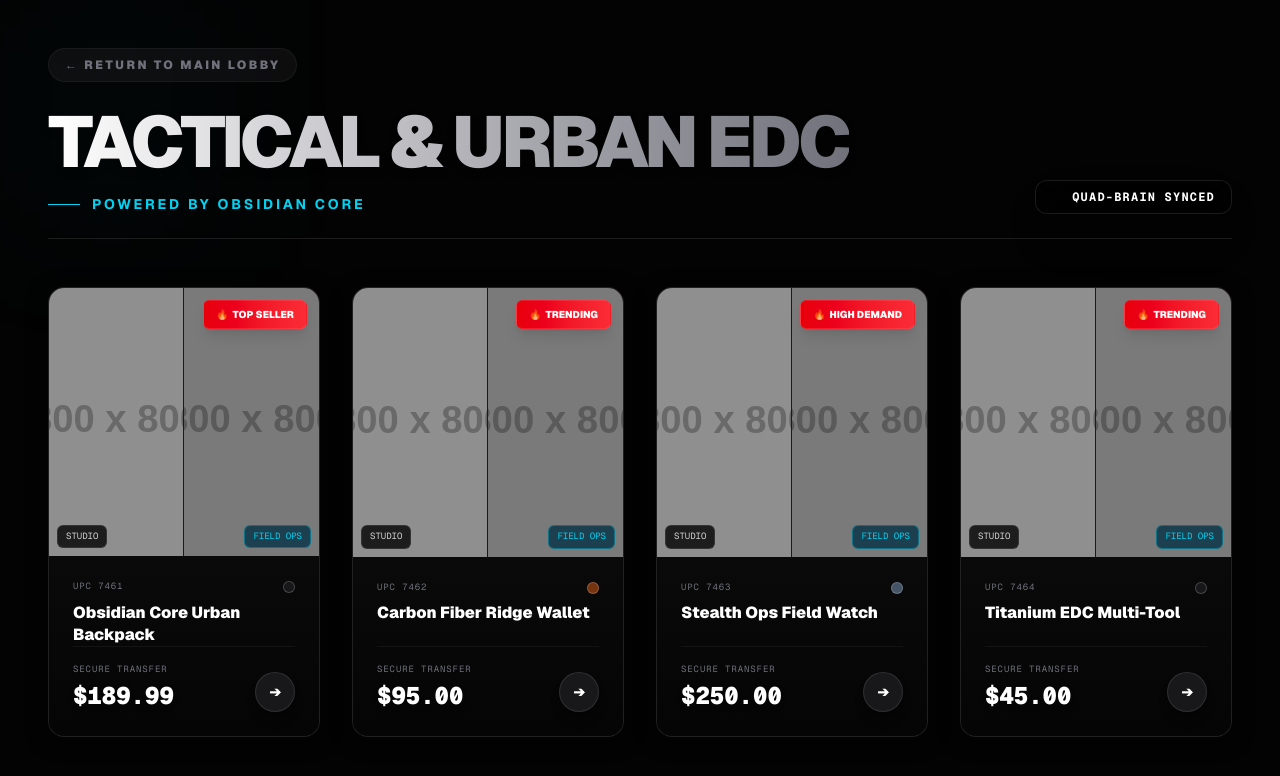
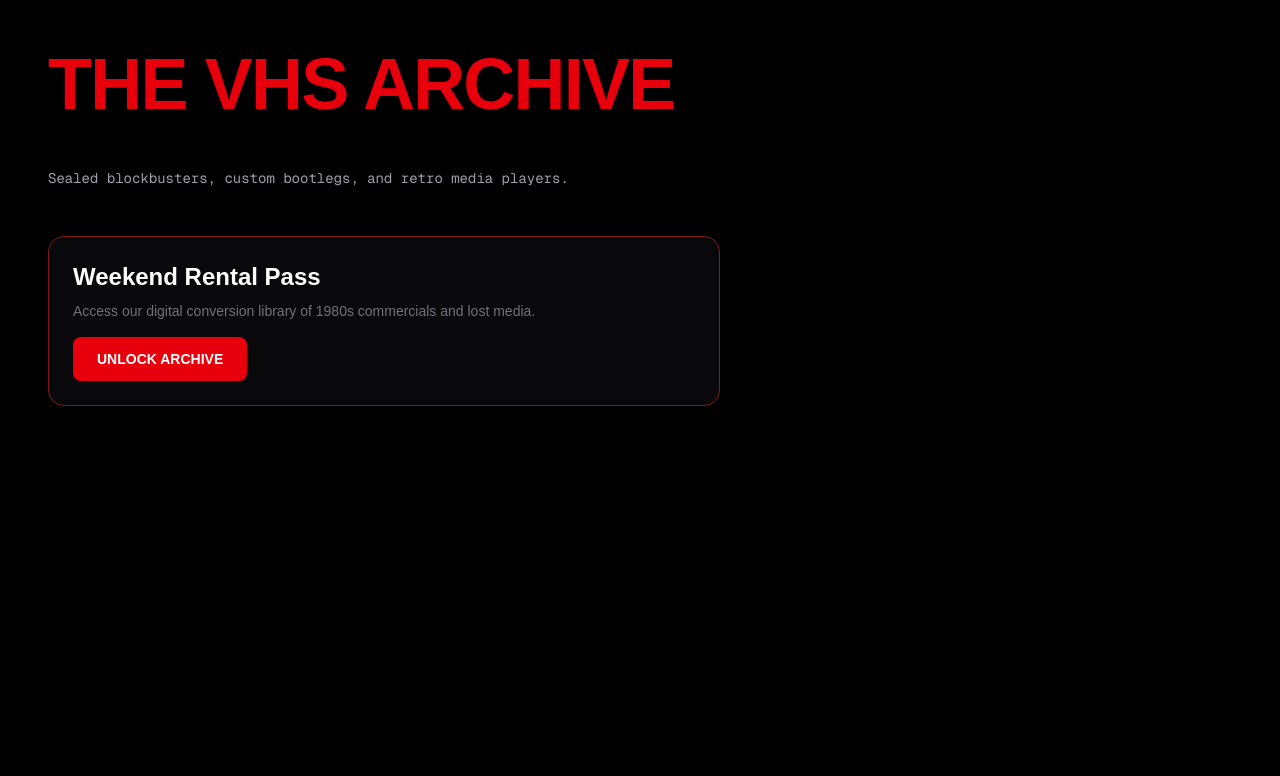
Before and after one commit to aashorrosh-beep/aether-nexus-matrix, a Next.js app: page /nostalgia/vhs-archive in a window 1280 px wide. Shown: the top 776 px of the page. Built offline with nearby package versions, Linux system fonts and the light colour scheme.

Commit message:
feat: batch 3 staggered build for vhs archive and crt graveyard

```diff
--- /dev/null
+++ b/app/nostalgia/crt-graveyard/page.tsx
@@ -0,0 +1,15 @@
+export default function CRTGraveYardPage() {
+  return (
+    <main className="min-h-screen bg-black text-white p-6 md:p-12">
+      <div className="max-w-7xl mx-auto space-y-12">
+        <h1 className="text-5xl md:text-7xl font-black uppercase tracking-tight text-green-500">The CRT Graveyard</h1>
+        <p className="text-zinc-400 font-mono mt-3 max-w-xl text-sm">Heavy glass, scanlines, and zero input lag. The ultimate vintage gaming displays.</p>
+        <div className="bg-zinc-950 border border-green-900 rounded-2xl p-6 mt-6 max-w-2xl">
+          <h2 className="text-2xl font-bold mb-2">Sony Trinitron PVMs</h2>
+          <p className="text-sm text-zinc-500 mb-4">Professionally serviced and RGB modded for arcade-perfect fidelity.</p>
+          <button className="bg-green-600 text-black font-bold text-sm uppercase px-6 py-3 rounded-lg">View Inventory</button>
+        </div>
+      </div>
+    </main>
+  );
+}
--- /dev/null
+++ b/app/nostalgia/vhs-archive/page.tsx
@@ -0,0 +1,15 @@
+export default function VHSArchivePage() {
+  return (
+    <main className="min-h-screen bg-black text-white p-6 md:p-12">
+      <div className="max-w-7xl mx-auto space-y-12">
+        <h1 className="text-5xl md:text-7xl font-black uppercase tracking-tight text-red-600">The VHS Archive</h1>
+        <p className="text-zinc-400 font-mono mt-3 max-w-xl text-sm">Sealed blockbusters, custom bootlegs, and retro media players.</p>
+        <div className="bg-zinc-950 border border-red-900 rounded-2xl p-6 mt-6 max-w-2xl">
+          <h2 className="text-2xl font-bold mb-2">Weekend Rental Pass</h2>
+          <p className="text-sm text-zinc-500 mb-4">Access our digital conversion library of 1980s commercials and lost media.</p>
+          <button className="bg-red-600 text-white font-bold text-sm uppercase px-6 py-3 rounded-lg">Unlock Archive</button>
+        </div>
+      </div>
+    </main>
+  );
+}
```
